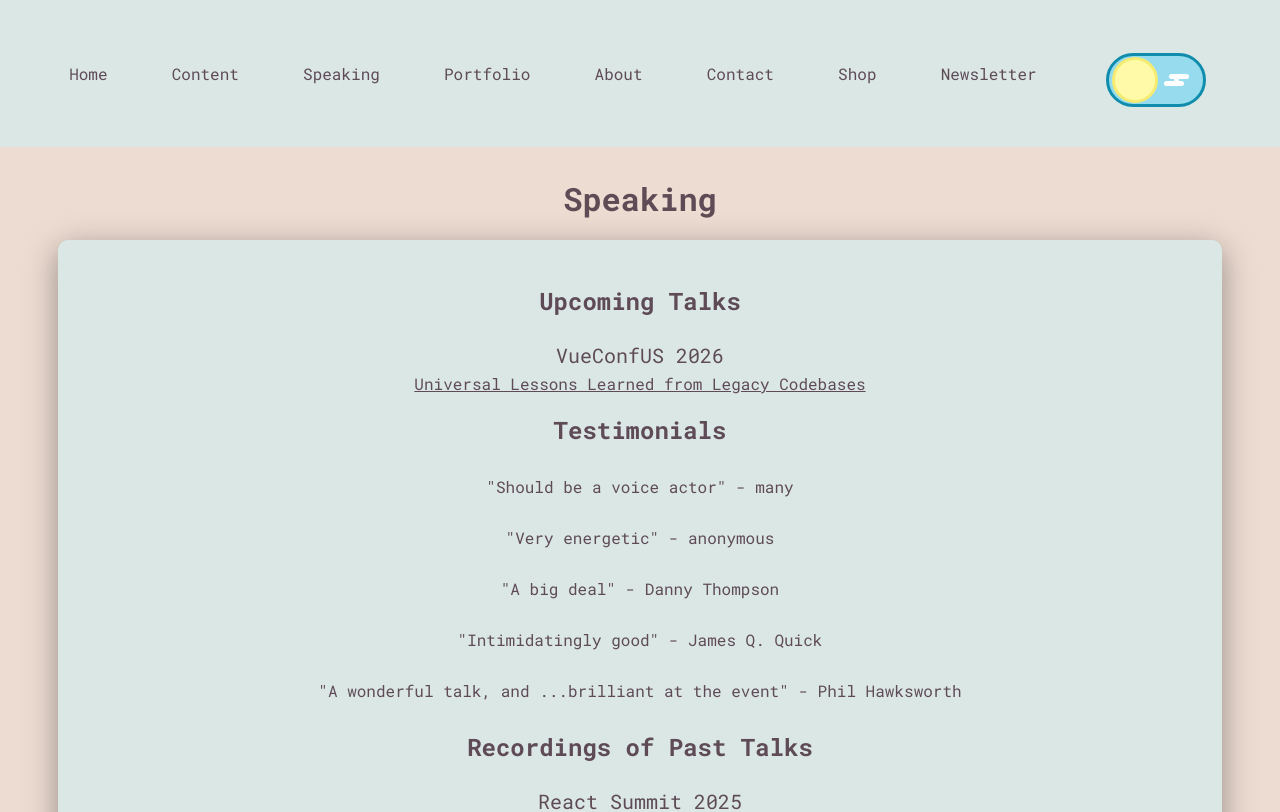
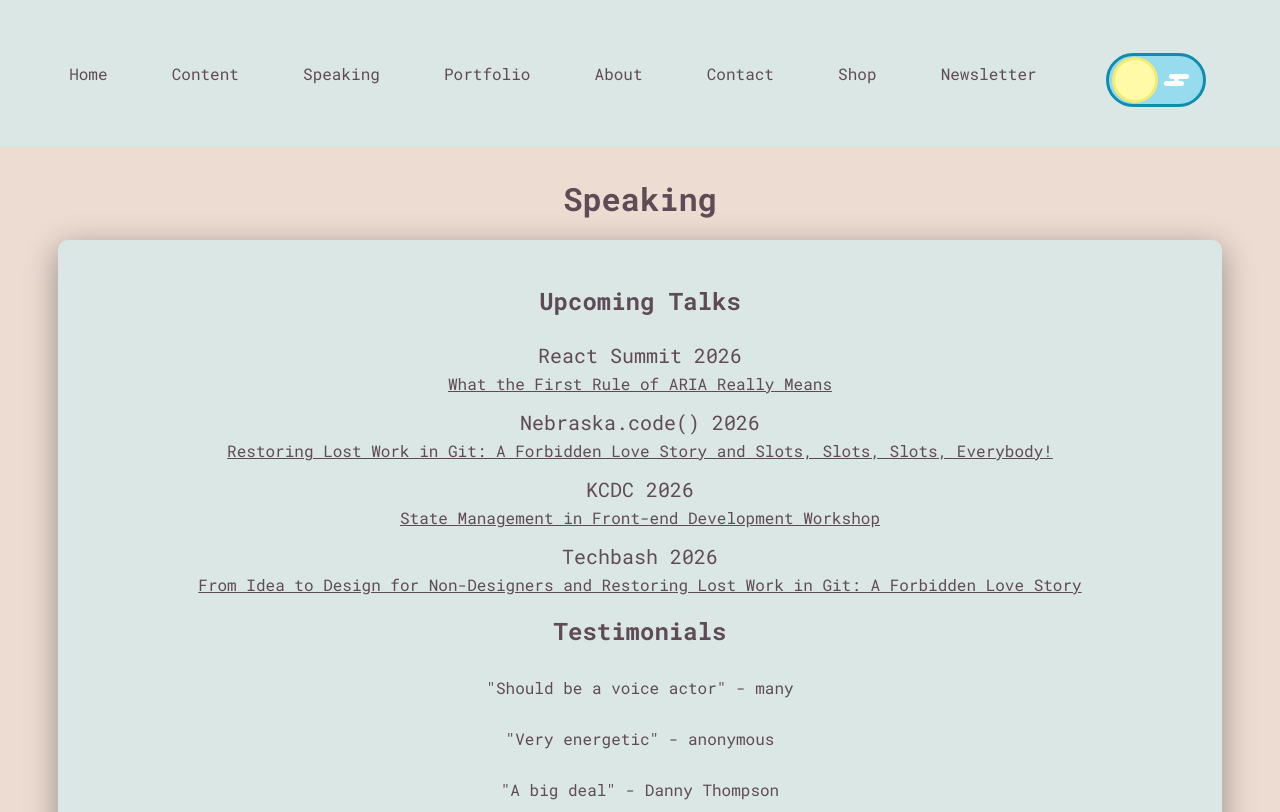
Before and after one commit to abbeyperini/Portfolio2.0, a React (Create React App) app in the folder portfolio/: page /speaking in a window 1280 px wide. Shown: the top 812 px of the page. Built offline with nearby package versions, Linux system fonts and the light colour scheme.

Commit message:
Update speaking

```diff
--- a/portfolio/src/components/Speaking.js
+++ b/portfolio/src/components/Speaking.js
@@ -11,7 +11,10 @@ function Speaking({home}) {
             <div className="talks secondary-container">
               <h3>Upcoming Talks</h3>
               <ul className="talk-list">
-                <li><p className="event_title">VueConfUS 2026</p><a href="https://vueconf.us/#speakers" className="talk_link">Universal Lessons Learned from Legacy Codebases</a></li>
+                <li><p className="event_title">React Summit 2026</p><a href="https://reactsummit.com/#speakers" className="talk_link">What the First Rule of ARIA Really Means</a></li>
+                <li><p className="event_title">Nebraska.code() 2026</p><a href="https://www.nebraska-code.com/#speakers" className="talk_link">Restoring Lost Work in Git: A Forbidden Love Story and Slots, Slots, Slots, Everybody!</a></li>
+                <li><p className="event_title">KCDC 2026</p><a href="https://www.kcdc.info/speakers" className="talk_link">State Management in Front-end Development Workshop</a></li>
+                <li><p className="event_title">Techbash 2026</p><a href="https://techbash.com/sessions" className="talk_link">From Idea to Design for Non-Designers and Restoring Lost Work in Git: A Forbidden Love Story</a></li>
               </ul>
               <h3>Testimonials</h3>
               <ul>
```
